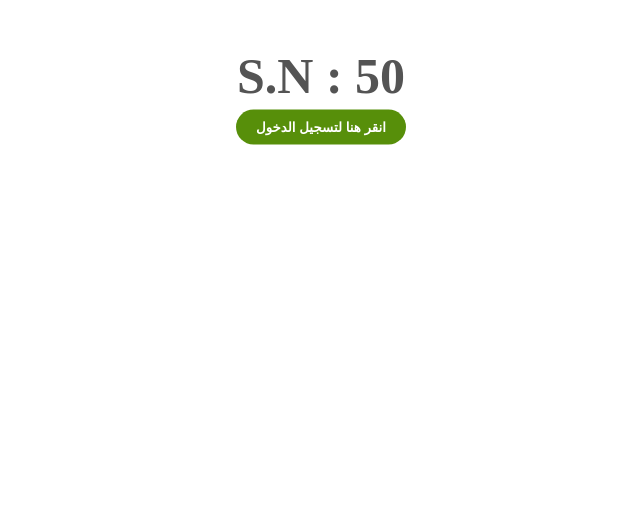
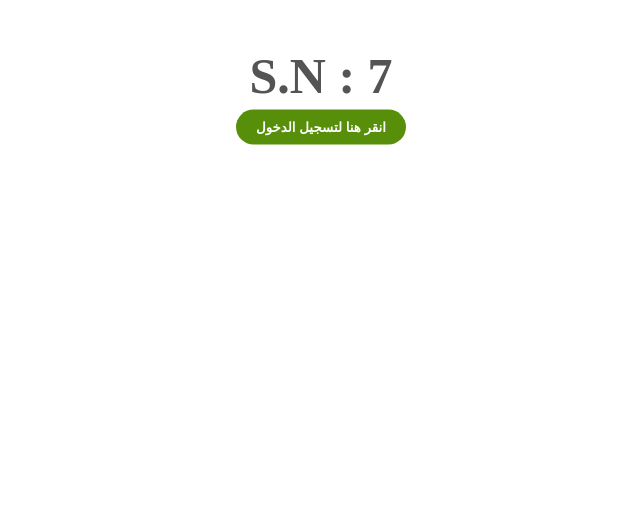
Before and after one commit to ALEmadTransport/account_7, a plain HTML site: page index.html in a window 1280 px wide. Shown: the part 273-800 px from the top of the page, without its empty margins (319-959 px from the left). Drawn offline with Linux system fonts and the light colour scheme.

Commit message:
Update index.html

```diff
--- a/index.html
+++ b/index.html
@@ -49,7 +49,7 @@
 
 <body>
     <img src="background.png" alt="">
-    <span class="sn-label">S.N : 50</span>
+    <span class="sn-label">S.N : 7</span>
     <br>
     <br>
     <br>
```
